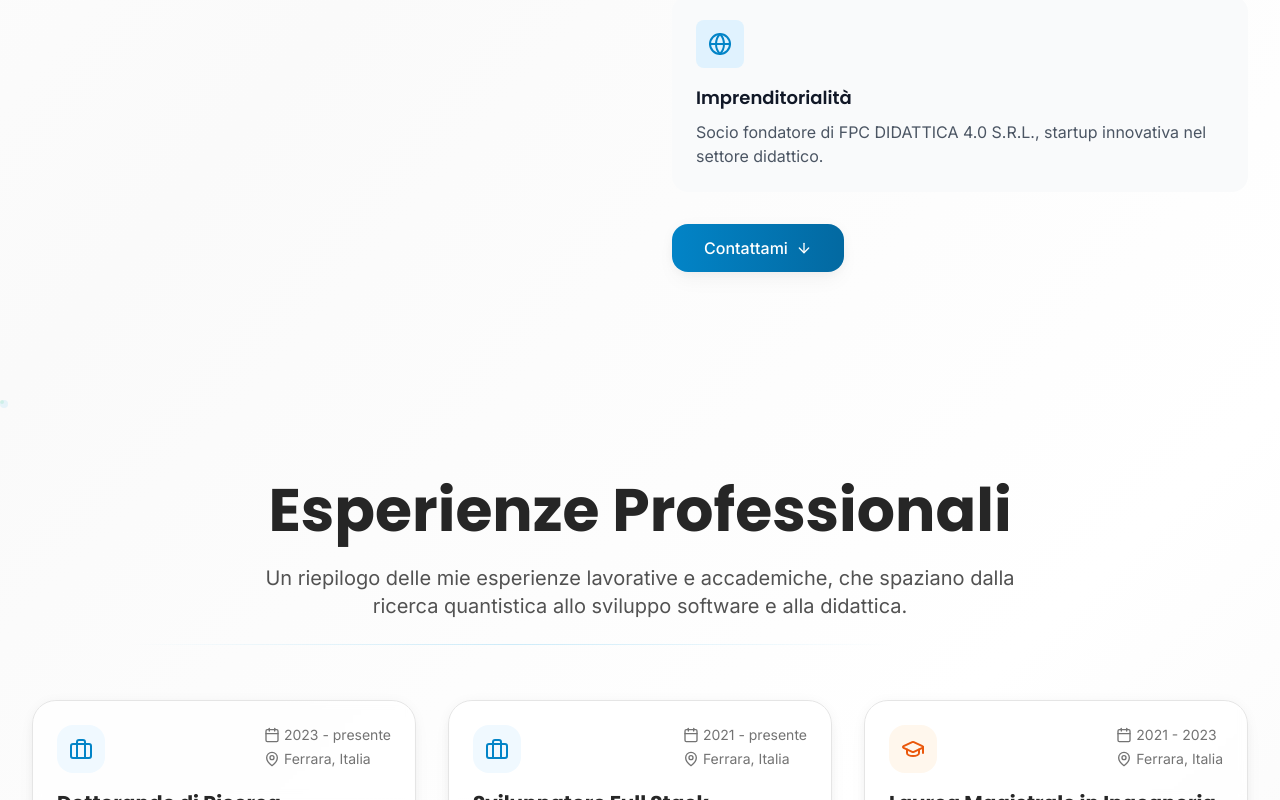
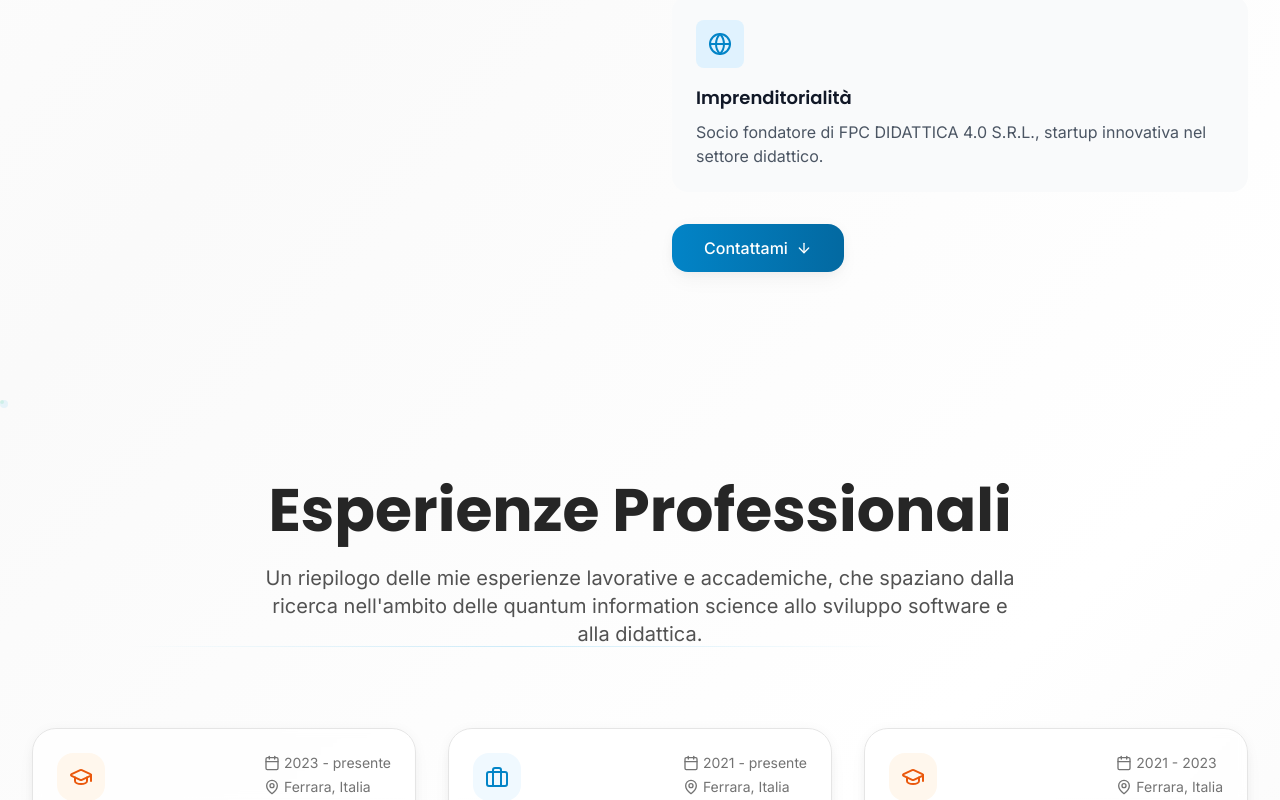
Before and after one commit to FForzano/FForzano.github.io, a React (Vite) app: page / in a window 1280 px wide. Shown: the part 2000-2800 px from the top of the page. Built offline with nearby package versions, Linux system fonts and the light colour scheme.

Commit message:
feat: enhance Experience component with modal scroll handling and markdown support for descriptions

```diff
--- a/src/components/Experience.jsx
+++ b/src/components/Experience.jsx
@@ -1,4 +1,5 @@
-import React, { useState } from 'react'
+import React, { useState, useEffect } from 'react'
+import '../modal.css'
 import { motion, AnimatePresence } from 'framer-motion'
 import {
   Calendar,
@@ -19,10 +20,36 @@ import {
 import { useTranslation } from '../hooks/useTranslation'
 import { useStaticAnimation } from '../hooks/useOptimizedAnimation'
 import useSwipe from '../hooks/useSwipe'
+import ReactMarkdown from 'react-markdown'
 
 const Experience = () => {
   const { t } = useTranslation()
   const [selectedExperience, setSelectedExperience] = useState(null)
+  // Track scroll position for modal
+  const scrollPositionRef = React.useRef(0)
+  useEffect(() => {
+    if (selectedExperience) {
+      // Save scroll position and block scroll
+      scrollPositionRef.current = window.scrollY
+      document.body.classList.add('modal-open');
+      document.body.style.top = `-${scrollPositionRef.current}px`;
+      document.body.style.position = 'fixed';
+      document.body.style.width = '100%';
+    } else {
+      // Restore scroll position and unblock scroll
+      document.body.classList.remove('modal-open');
+      document.body.style.position = '';
+      document.body.style.top = '';
+      document.body.style.width = '';
+      window.scrollTo({ top: scrollPositionRef.current, behavior: 'auto' })
+    }
+    return () => {
+      document.body.classList.remove('modal-open');
+      document.body.style.position = '';
+      document.body.style.top = '';
+      document.body.style.width = '';
+    };
+  }, [selectedExperience]);
 
   // Hook per il carosello mobile
   const experiences = t('experience.positions')
@@ -107,9 +134,9 @@ const Experience = () => {
           <p className="text-primary-600 dark:text-primary-400 font-medium mb-3">
             {experience.company}
           </p>
-          <p className="text-neutral-600 dark:text-neutral-400 text-sm mb-4 line-clamp-3 flex-1">
-            {experience.description}
-          </p>
+          <div className="text-neutral-600 dark:text-neutral-400 text-sm mb-4 line-clamp-3 flex-1">
+            <ReactMarkdown>{experience.shortDescription}</ReactMarkdown>
+          </div>
 
         {/* Skills */}
         <div className="flex flex-wrap gap-2 mb-4">
@@ -268,9 +295,9 @@ const Experience = () => {
                   <h4 className="text-lg font-semibold text-neutral-800 dark:text-neutral-100 mb-3">
                     {t('experience.detailsModal.description')}
                   </h4>
-                  <p className="text-neutral-600 dark:text-neutral-400 leading-relaxed">
-                    {selectedExperience.description}
-                  </p>
+                  <div className="text-neutral-600 dark:text-neutral-400 leading-relaxed">
+                    <ReactMarkdown>{selectedExperience.longDescription}</ReactMarkdown>
+                  </div>
                 </div>
 
                 {/* Skills */}
@@ -294,12 +321,37 @@ const Experience = () => {
                   </h4>
                   <ul className="space-y-2">
                     {selectedExperience.achievements.map((achievement, i) => (
-                      <li key={i} className="flex items-start">
-                        <div className="w-2 h-2 bg-primary-600 rounded-full mt-2 mr-3 flex-shrink-0" />
-                        <span className="text-neutral-600 dark:text-neutral-400">
-                          {achievement}
-                        </span>
-                      </li>
+                      typeof achievement === 'string' ? (
+                        <li key={i} className="flex items-start">
+                          <div className="w-2 h-2 bg-primary-600 rounded-full mt-2 mr-3 flex-shrink-0" />
+                          <span className="text-neutral-600 dark:text-neutral-400">{achievement}</span>
+                        </li>
+                      ) : (
+                        <li key={i} className="flex flex-col items-start">
+                          <div className="flex items-start">
+                            <div className="w-2 h-2 bg-primary-600 rounded-full mt-2 mr-3 flex-shrink-0" />
+                            <span className="text-neutral-600 dark:text-neutral-400 font-medium">{achievement.main}</span>
+                          </div>
+                          <ul className="ml-7 mt-1 space-y-1">
+                            {achievement.sub && achievement.sub.map((sub, j) =>
+                              typeof sub === 'object' ? (
+                                <li key={j} className="flex items-center justify-between pl-2 py-2 px-3 rounded-lg bg-neutral-100 dark:bg-neutral-900 border border-primary-200 dark:border-primary-700 shadow-sm">
+                                  <span className="text-neutral-700 dark:text-neutral-300 font-medium text-base"><ReactMarkdown>{sub.reference}</ReactMarkdown></span>
+                                  {sub.pdf && (
+                                    <a href={sub.pdf} target="_blank" rel="noopener noreferrer" className="ml-3">
+                                      <svg xmlns="http://www.w3.org/2000/svg" className="w-5 h-5 text-primary-600 hover:text-primary-700 dark:text-primary-400 dark:hover:text-primary-300 transition-colors" fill="none" viewBox="0 0 24 24" stroke="currentColor">
+                                        <path strokeLinecap="round" strokeLinejoin="round" strokeWidth={2} d="M4 17v2a2 2 0 002 2h12a2 2 0 002-2v-2M7 10l5 5m0 0l5-5m-5 5V4" />
+                                      </svg>
+                                    </a>
+                                  )}
+                                </li>
+                              ) : (
+                                <li key={j} className="text-neutral-600 dark:text-neutral-400">{sub}</li>
+                              )
+                            )}
+                          </ul>
+                        </li>
+                      )
                     ))}
                   </ul>
                 </div>
--- /dev/null
+++ b/src/modal.css
@@ -0,0 +1,5 @@
+body.modal-open {
+  overflow: hidden !important;
+  position: fixed;
+  width: 100vw;
+}
--- a/src/translations/index.js
+++ b/src/translations/index.js
@@ -109,7 +109,7 @@ export const translations = {
     // Experience Section
     experience: {
       title: 'Esperienze Professionali',
-      subtitle: 'Un riepilogo delle mie esperienze lavorative e accademiche, che spaziano dalla ricerca quantistica allo sviluppo software e alla didattica.',
+      subtitle: 'Un riepilogo delle mie esperienze lavorative e accademiche, che spaziano dalla ricerca nell\'ambito delle quantum information science allo sviluppo software e alla didattica.',
       resultsLabel: 'risultati',
       moreLabel: 'altro',
       detailsModal: {
@@ -126,18 +126,40 @@ export const translations = {
       positions: [
         {
           id: 1,
-          type: 'work',
-          title: 'Dottorando di Ricerca',
-          company: 'Università degli Studi di Ferrara - WCLN Laboratory',
+          type: 'education',
+          title: 'Dottorato di Ricerca',
+          company: 'Università degli Studi di Ferrara - QI Laboratory',
           location: 'Ferrara, Italia',
           period: '2023 - presente',
-          description: 'Ricerca in quantum information science e quantum sensing, con focus su sistemi di illuminazione quantistica e misure quadrature. Sviluppo di modelli teorici e simulazioni numeriche per sistemi quantistici.',
-          skills: ['Python', 'MATLAB', 'Quantum Computing', 'Signal Processing', 'Machine Learning', 'LaTeX'],
+          shortDescription: 'Dottorando presso QI Lab, Università di Ferrara. Focus su quantum sensing e sistemi quantistici.',
+          longDescription: `Dal 2023, sto svolgendo un dottorato di ricerca presso il [Quantum Information Laboratory (QI Lab)](https://wcln.unife.it) dell'Università degli studi di Ferrara.
+          Il focus dei miei studi sono le quantum information science e in particolare, il quantum sensing.
+          Le mie attività prevedono lo studio teorico di sistemi di sensing quantistico, usando stati non Gaussiani della radiazione elettromagnetico.`,
+          skills: ['Python', 'MATLAB', 'Signal Processing', 'LaTeX'],
           achievements: [
-            'Pubblicazione su IEEE InfoCom 2025',
-            'Sviluppo di algoritmi innovativi per quantum sensing',
-            'Collaborazione con centri di ricerca internazionali',
-            'Presentazioni in conferenze scientifiche'
+            {
+              main: 'Redazione di articoli scientifici',
+              sub: [
+                {
+                  reference: 'F. Forzano, A. Giani, S. Marano, M. Z. Win, A. Conti, "Quadrature Measurement Characterization for Single-Mode Photon-Varied Gaussian States," InfoCom, London, UK, May 2025.',
+                  pdf: '/papers/ForGiaMarWinCon25-QMC-PVGSs.pdf'
+                }
+              ]
+            },
+            {
+              main: 'Correlatore e tutor di tesi di laurea',
+              sub: [
+                {
+                  reference: 'A. Balotta, "Development of educational experiences for communication networks," B.S. Thesis, Dept. Eng., Univ. Ferrara, Ferrara, Italy, 2024. Supervisor: Prof. A. Conti; Co-supervisor: F. Forzano.',
+                  // pdf: '/docs/master-thesis.pdf'
+                },
+                {
+                  reference: 'A. Calò, "EEG signal denoising for brain-computer interfaces," B.S. Thesis, Dept. Eng., Univ. Ferrara, Ferrara, Italy, 2024. Supervisor: Prof. A. Conti; Co-supervisor: F. Forzano.',
+                }
+              ]
+            },
+            "Laboratori didattici sugli strumenti di gestione di rete, per studenti di informatica e ingegneria elettronica e informatica, nell'ambito del corso di 'Reti di Telecomunicazioni e Internet' dell\'Università di Ferrara.",
+            "Tutor didattico per l'insegnamento di 'Probabilità, Statistica e Segnali'"
           ],
           media: {
             images: ['/images/wcln-lab.jpg', '/images/quantum-setup.jpg'],
@@ -152,7 +174,8 @@ export const translations = {
           company: 'FPC DIDATTICA 4.0 S.R.L.',
           location: 'Ferrara, Italia',
           period: '2021 - presente',
-          description: 'Sviluppo di piattaforme web innovative per l\'insegnamento privato, con focus su esperienze didattiche interattive e personalizzate. Progettazione e implementazione di sistemi scalabili per la gestione di lezioni online.',
+          shortDescription: 'Sviluppo piattaforme web per didattica privata e gestione lezioni online.',
+          longDescription: 'Sviluppo di piattaforme web innovative per l\'insegnamento privato, con focus su esperienze didattiche interattive e personalizzate. Progettazione e implementazione di sistemi scalabili per la gestione di lezioni online.',
           skills: ['React', 'Node.js', 'PHP', 'MySQL', 'JavaScript', 'CSS', 'Docker', 'AWS'],
           achievements: [
             'Lancio di piattaforma con oltre 1000 utenti attivi',
@@ -173,7 +196,8 @@ export const translations = {
           company: 'Università degli Studi di Ferrara',
           location: 'Ferrara, Italia',
           period: '2021 - 2023',
-          description: 'Specializzazione in sistemi di comunicazione quantistica e analisi di segnali. Tesi magistrale su "Analysis of quantum illumination systems" con voto 110/110 e lode.',
+          shortDescription: 'Specializzazione in comunicazione quantistica e analisi segnali. Tesi su quantum illumination.',
+          longDescription: 'Specializzazione in sistemi di comunicazione quantistica e analisi di segnali. Tesi magistrale su "Analysis of quantum illumination systems" con voto 110/110 e lode.',
           skills: ['Quantum Information', 'Signal Processing', 'Communication Systems', 'MATLAB', 'Python', 'C++'],
           achievements: [
             'Voto: 110/110 con lode',
@@ -194,7 +218,8 @@ export const translations = {
           company: 'Libero Professionista',
           location: 'Ferrara, Italia',
           period: '2018 - presente',
-          description: 'Insegnamento privato in matematica, fisica e informatica, con focus su studenti delle scuole superiori e universitari. Sviluppo di metodologie didattiche innovative e personalizzate.',
+          shortDescription: 'Insegnamento privato in matematica, fisica, informatica. Focus su studenti superiori e universitari.',
+          longDescription: 'Insegnamento privato in matematica, fisica e informatica, con focus su studenti delle scuole superiori e universitari. Sviluppo di metodologie didattiche innovative e personalizzate.',
           skills: ['Didattica', 'Matematica', 'Fisica', 'Informatica', 'Python', 'Problem Solving'],
           achievements: [
             'Oltre 500 ore di lezioni erogate',
@@ -485,7 +510,8 @@ export const translations = {
           company: 'University of Ferrara - WCLN Laboratory',
           location: 'Ferrara, Italy',
           period: '2023 - present',
-          description: 'Research in quantum information science and quantum sensing, focusing on quantum illumination systems and quadrature measurements. Development of theoretical models and numerical simulations for quantum systems.',
+          shortDescription: 'PhD student at QI Lab, University of Ferrara. Focus on quantum sensing and quantum systems.',
+          longDescription: 'Research in quantum information science and quantum sensing, focusing on quantum illumination systems and quadrature measurements. Development of theoretical models and numerical simulations for quantum systems.',
           skills: ['Python', 'MATLAB', 'Quantum Computing', 'Signal Processing', 'Machine Learning', 'LaTeX'],
           achievements: [
             'Publication at IEEE InfoCom 2025',
@@ -506,7 +532,8 @@ export const translations = {
           company: 'FPC DIDATTICA 4.0 S.R.L.',
           location: 'Ferrara, Italy',
           period: '2021 - present',
-          description: 'Development of innovative web platforms for private teaching, focusing on interactive and personalized educational experiences. Design and implementation of scalable systems for online lesson management.',
+          shortDescription: 'Developing web platforms for private teaching and online lesson management.',
+          longDescription: 'Development of innovative web platforms for private teaching, focusing on interactive and personalized educational experiences. Design and implementation of scalable systems for online lesson management.',
           skills: ['React', 'Node.js', 'PHP', 'MySQL', 'JavaScript', 'CSS', 'Docker', 'AWS'],
           achievements: [
             'Platform launch with over 1000 active users',
@@ -527,7 +554,8 @@ export const translations = {
           company: 'University of Ferrara',
           location: 'Ferrara, Italy',
           period: '2021 - 2023',
-          description: 'Specialization in quantum communication systems and signal analysis. Master\'s thesis on "Analysis of quantum illumination systems" with grade 110/110 cum laude.',
+          shortDescription: 'Specialization in quantum communication and signal analysis. Thesis on quantum illumination.',
+          longDescription: 'Specialization in quantum communication systems and signal analysis. Master\'s thesis on "Analysis of quantum illumination systems" with grade 110/110 cum laude.',
           skills: ['Quantum Information', 'Signal Processing', 'Communication Systems', 'MATLAB', 'Python', 'C++'],
           achievements: [
             'Grade: 110/110 cum laude',
@@ -548,7 +576,8 @@ export const translations = {
           company: 'Freelancer',
           location: 'Ferrara, Italy',
           period: '2018 - present',
-          description: 'Private teaching in mathematics, physics and computer science, focusing on high school and university students. Development of innovative and personalized teaching methodologies.',
+          shortDescription: 'Private teaching in math, physics, computer science. Focus on high school and university students.',
+          longDescription: 'Private teaching in mathematics, physics and computer science, focusing on high school and university students. Development of innovative and personalized teaching methodologies.',
           skills: ['Teaching', 'Mathematics', 'Physics', 'Computer Science', 'Python', 'Problem Solving'],
           achievements: [
             'Over 500 hours of lessons delivered',
```
Also changed, not shown: src/components/ResearchAndProjects.jsx (added).
